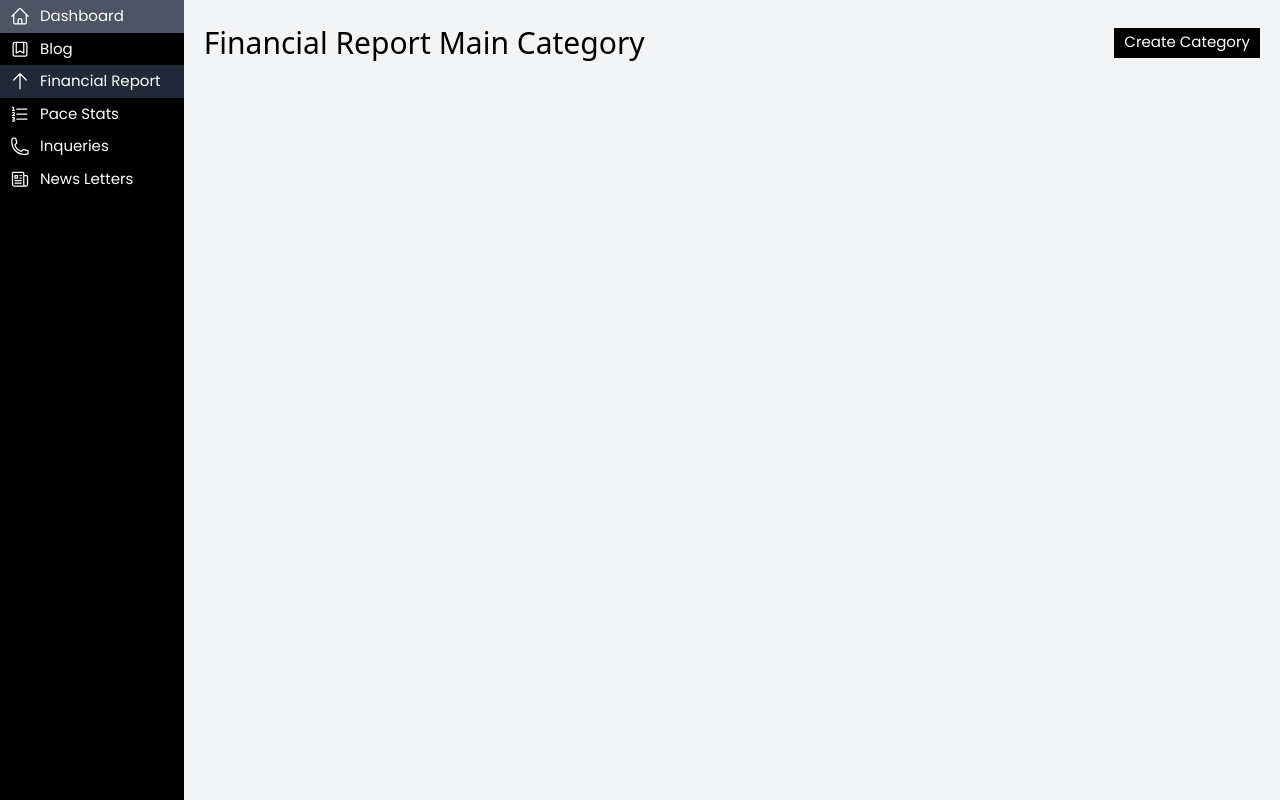
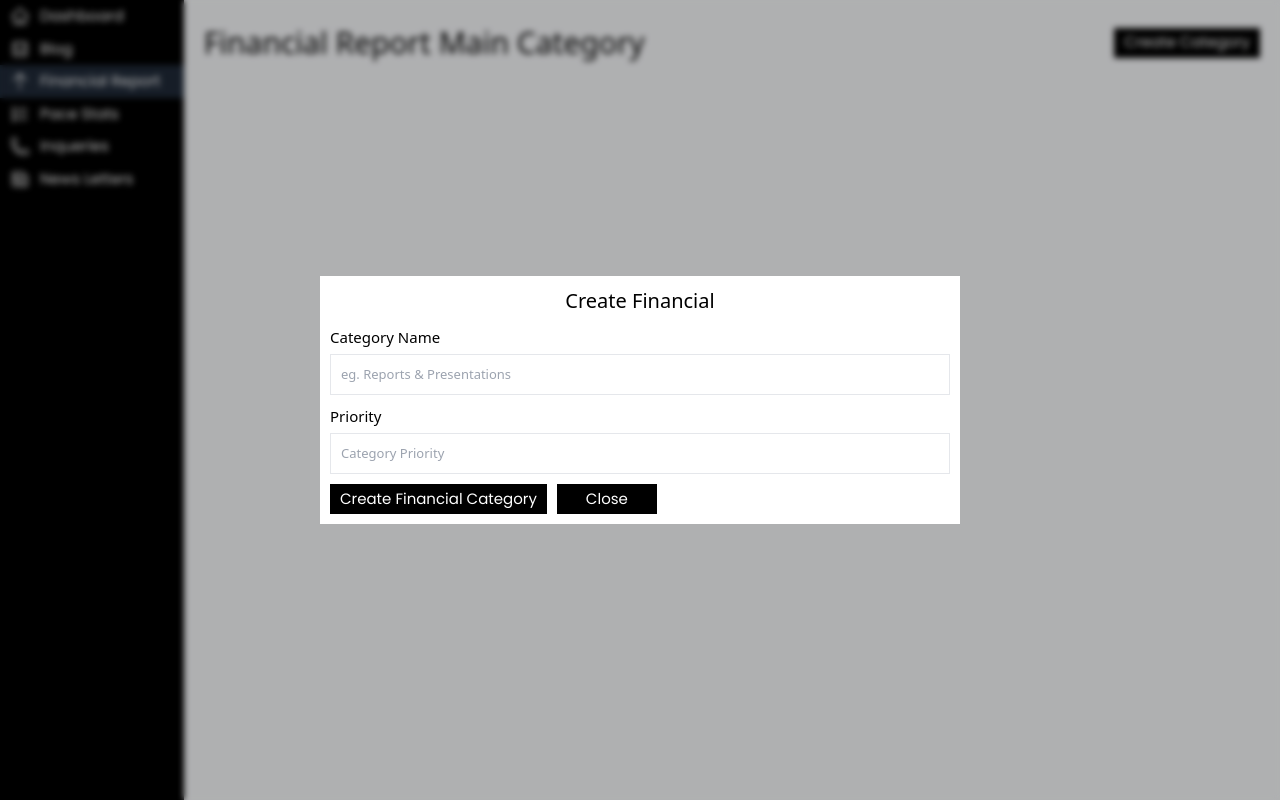
Before and after one commit to TarunRajpurohit123/pace-bussiness-website, a Next.js app in the folder pace-website/: page /admin/investors in a window 1280 px wide. Both pictures are taken after a click on the button "Create Category". Built offline with nearby package versions, Linux system fonts and the light colour scheme.

Commit message:
dialog component and create financial report form

```diff
--- a/pace-website/src/app/admin/investors/page.jsx
+++ b/pace-website/src/app/admin/investors/page.jsx
@@ -1,11 +1,76 @@
+"use client";
+
+import Dialog from "@/components/admin/Dialog";
+import { useState } from "react";
+
 export default function FinancialReport() {
+  const [isDialog, setIsDialog] = useState(false);
   return (
     <section className="financial-report__wrapper">
+      <Dialog
+        isDialog={isDialog}
+        title={"Create Financial"}
+        content={
+          <>
+            <form>
+              <div className="flex flex-col">
+                <label htmlFor="categoryname" style={{ fontSize: "1.5rem" }}>
+                  Category Name
+                </label>
+                <input
+                  className="w-full mt-[0.5rem] p-[1rem] outline-1 border"
+                  name="categoryname"
+                  id="categoryname"
+                  placeholder="eg. Reports & Presentations"
+                  style={{ fontSize: "1.3rem" }}
+                />
+              </div>
+              <div className="flex flex-col mt-[1rem]">
+                <label
+                  htmlFor="category_priority"
+                  style={{ fontSize: "1.5rem" }}
+                >
+                  Priority
+                </label>
+                <input
+                  type="number"
+                  className="w-full mt-[0.5rem] p-[1rem] outline-1 border"
+                  name="category_priority"
+                  id="category_priority"
+                  placeholder="Category Priority"
+                  style={{ fontSize: "1.3rem" }}
+                />
+              </div>
+              <div className="flex">
+                <button
+                  className="mt-[1rem] flex justify-center items-center bg-black text-white px-[1rem] py-[0.2rem] min-w-[10rem] h-[3rem]"
+                  style={{ fontSize: "1.5rem" }}
+                >
+                  Create Financial Category
+                </button>
+                <button
+                  type="button"
+                  className="mt-[1rem] ml-[1rem] flex justify-center items-center bg-black text-white px-[1rem] py-[0.2rem] min-w-[10rem] h-[3rem]"
+                  style={{ fontSize: "1.5rem" }}
+                  onClick={() => {
+                    setIsDialog(false);
+                  }}
+                >
+                  Close
+                </button>
+              </div>
+            </form>
+          </>
+        }
+      />
       <div className="topper flex justify-between items-center">
         <div style={{ fontSize: "3rem" }}>Financial Report Main Category</div>
         <button
           className="flex justify-center items-center bg-black text-white px-[1rem] py-[0.2rem] min-w-[10rem] h-[3rem]"
           style={{ fontSize: "1.5rem" }}
+          onClick={() => {
+            setIsDialog(true);
+          }}
         >
           Create Category
         </button>
--- a/pace-website/src/app/globals.css
+++ b/pace-website/src/app/globals.css
@@ -1467,3 +1467,13 @@ option:hover {
   color: var(--pure);
   padding-left: 5rem !important;
 }
+.admin__dialog {
+  background-color: #00000047;
+  position: absolute;
+  top: 0;
+  left: 0;
+  width: 100%;
+  height: 100%;
+  backdrop-filter: blur(3px);
+  z-index: 999;
+}
--- /dev/null
+++ b/pace-website/src/components/admin/Dialog.jsx
@@ -0,0 +1,19 @@
+"use client";
+
+export default function Dialog({ title = "", content = "", isDialog = false }) {
+  return (
+    <>
+      <section
+        className="admin__dialog flex justify-center items-center"
+        style={isDialog ? { display: "flex" } : { display: "none" }}
+      >
+        <div className="adm__dialog__inner bg-[white] w-[50%] p-[1rem]">
+          <div className="flex justify-center text-black text-[2rem]">
+            {title}
+          </div>
+          <div className="mt-[1rem]">{content}</div>
+        </div>
+      </section>
+    </>
+  );
+}
```
